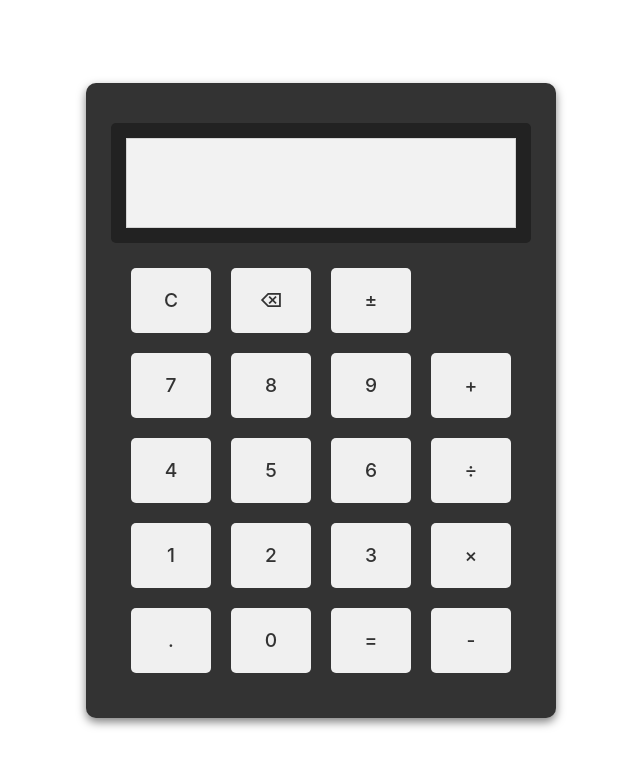
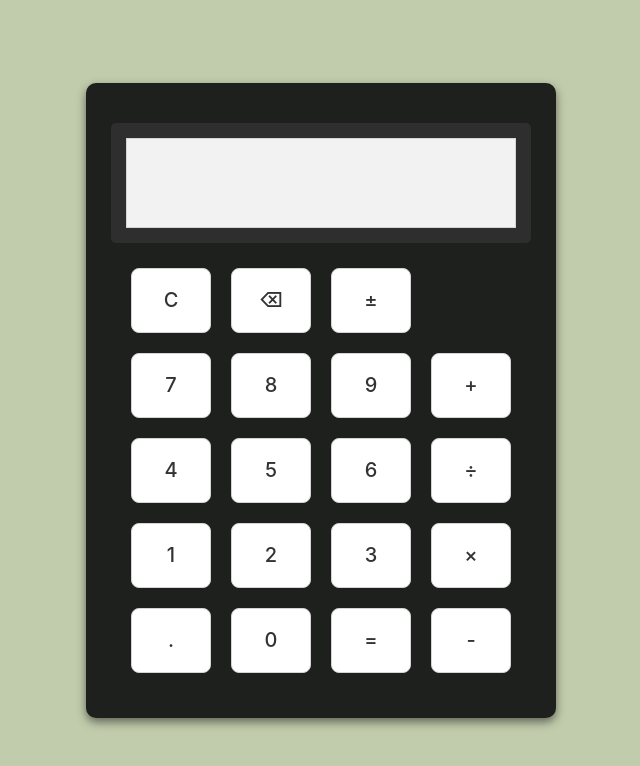
Before and after one commit to lemoonchild/calculator-testing, a React (Vite) app in the folder calculator-project/: page /calculator in a window 1280 px wide. Shown: the top 766 px of the page, without its empty margins (319-959 px from the left). Built offline with nearby package versions, Linux system fonts and the light colour scheme.

Commit message:
feat: added the styles for the calculator

```diff
--- a/calculator-project/src/calculator/styles/calculator.css
+++ b/calculator-project/src/calculator/styles/calculator.css
@@ -1,7 +1,13 @@
+body {
+  width: 100%;
+  height: 100%;
+  background-color: #c1ccac;
+  display: flex;
+}
 .calculator {
   width: 390px; /* Ajusta según tus necesidades */
   padding: 40px;
-  background-color: #333;
+  background-color: #1e201e;
   color: #fff;
   display: flex;
   flex-direction: column;
@@ -15,7 +21,7 @@
   padding: 15px;
   font-size: 2em;
   text-align: right;
-  background: #222;
+  background: #2e2e2e;
   color: #fff;
   margin-bottom: 20px;
   border-radius: 5px;
@@ -48,23 +54,3 @@
   justify-content: space-around;
   grid-gap: 10px;
 }
-
-.button {
-  padding: 20px;
-  background-color: #f0f0f0;
-  color: #333;
-  font-size: 1.2em;
-  border-radius: 5px;
-  border: none;
-  border-radius: 5px;
-  outline: none;
-  text-align: center;
-}
-
-.button.isActive {
-  background-color: #ccc;
-}
-
-.double-button {
-  grid-column: span 2;
-}
```
